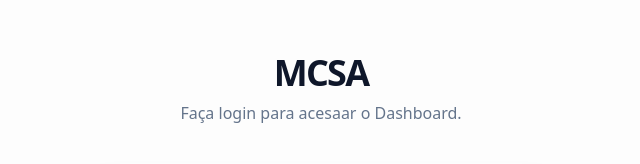
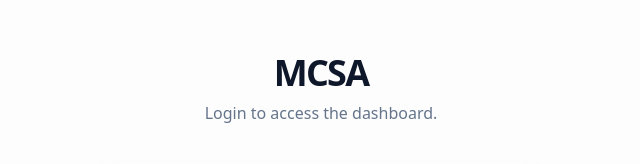
Before and after one commit to pedro-calais/Front-end, a React (Vite) app in the folder frontend/: page /login in a window 1280 px wide. Shown: the part 117-281 px from the top of the page, without its empty margins (319-959 px from the left). Built offline with nearby package versions, Linux system fonts and the light colour scheme.

Commit message:
Corrigindo Login para usar Ngrok

```diff
--- a/frontend/src/api/chamadoService.ts
+++ b/frontend/src/api/chamadoService.ts
@@ -7,7 +7,7 @@
 
 import type { ChamadoForm } from '../types/chamado';
 // URL base da API (ajuste conforme ambiente: dev/prod)
-const API_URL = '  https://noncomprehendingly-unrescissable-ismael.ngrok-free.dev';
+const API_URL = 'https://noncomprehendingly-unrescissable-ismael.ngrok-free.dev';
 
 /**
  * Envia uma requisição POST para o backend solicitando a abertura de um chamado no ClickUp.
--- a/frontend/src/pages/LoginPage.tsx
+++ b/frontend/src/pages/LoginPage.tsx
@@ -20,7 +20,7 @@ const LoginPage = () => {
       console.log("🚀 Starting Login via FETCH...");
 
       // 1. Direct Fetch Call (Bypassing Axios)
-      const response = await fetch(' https://noncomprehendingly-unrescissable-ismael.ngrok-free.dev', {
+      const response = await fetch('https://noncomprehendingly-unrescissable-ismael.ngrok-free.dev/login', {
           method: 'POST',
           headers: { 'Content-Type': 'application/json' },
           // Sending all possible field names to ensure backend accepts it
@@ -70,7 +70,7 @@ const LoginPage = () => {
       <div className="w-full max-w-md">
         <div className="text-center mb-10">
           <h1 className="text-4xl font-black tracking-tighter text-slate-900 mb-2">MCSA</h1>
-          <p className="text-slate-500 font-medium">Faça login para acesaar o Dashboard.</p>
+          <p className="text-slate-500 font-medium">Login to access the dashboard.</p>
         </div>
 
         <div className="bg-white p-8 rounded-2xl border border-slate-200 shadow-xl shadow-slate-200/50">
```
